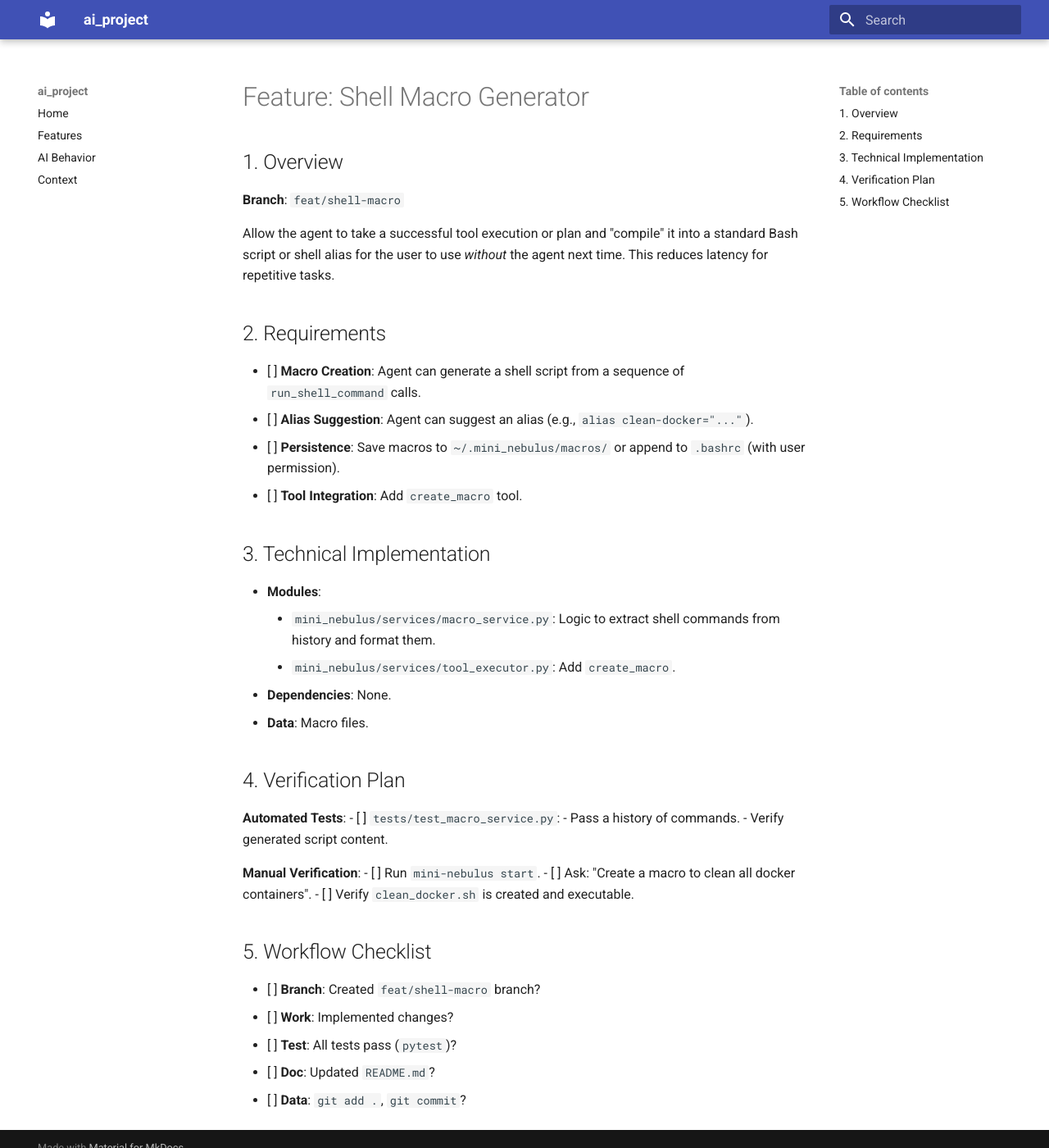
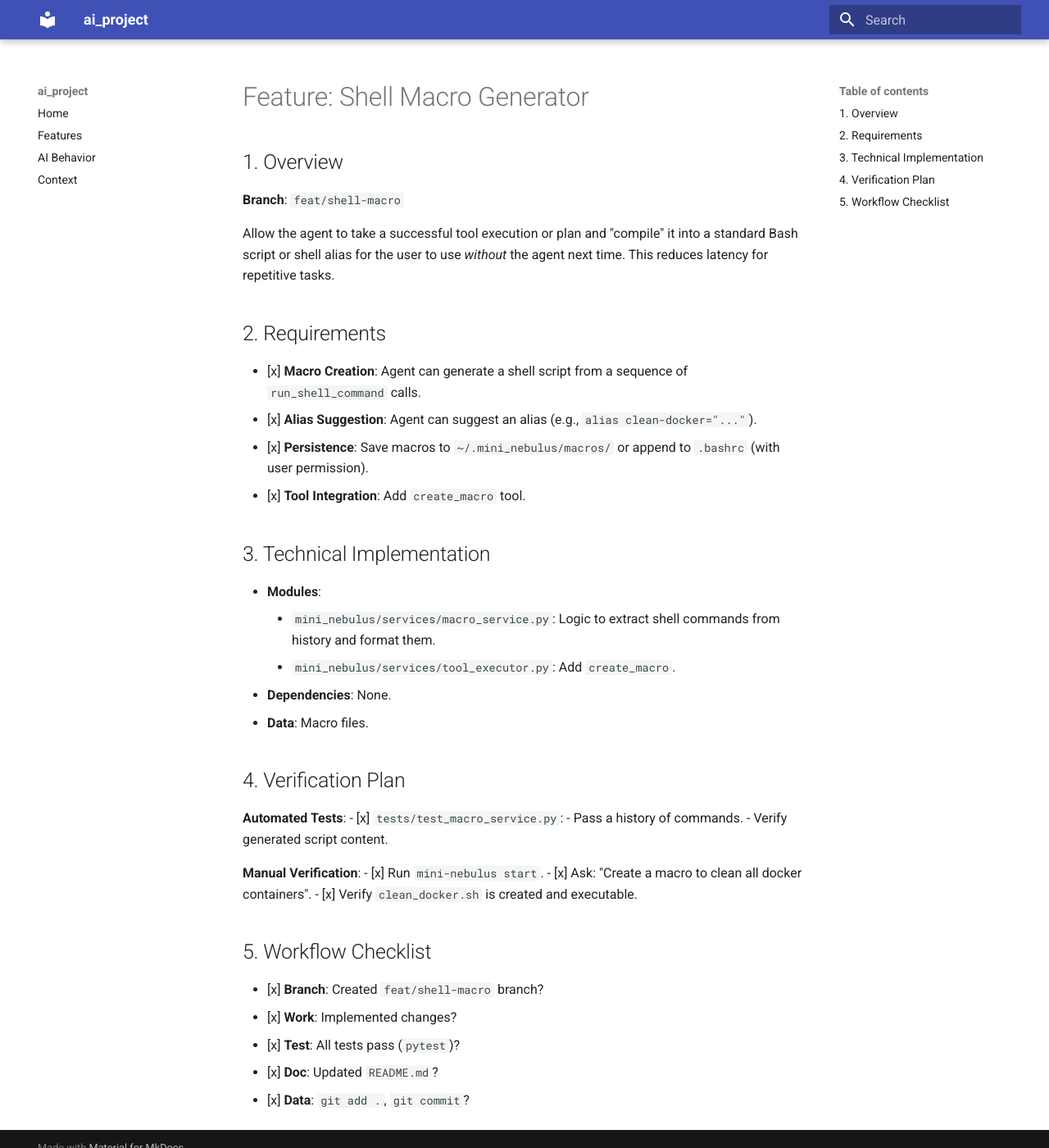
Before and after one commit to jlwestsr/nebulus-atom, an MkDocs documentation site: the page built from docs/features/shell_macro_generator.md, in a window 1280 px wide and 1400 px high. Shown: the whole window at 82% size. Built offline with MkDocs 1.6.1 and Material for MkDocs 9.7.7, drawn with Linux system fonts in a browser that asks for light colours.

```diff
--- a/docs/features/shell_macro_generator.md
+++ b/docs/features/shell_macro_generator.md
@@ -6,10 +6,10 @@
 Allow the agent to take a successful tool execution or plan and "compile" it into a standard Bash script or shell alias for the user to use *without* the agent next time. This reduces latency for repetitive tasks.
 
 ## 2. Requirements
-- [ ] **Macro Creation**: Agent can generate a shell script from a sequence of `run_shell_command` calls.
-- [ ] **Alias Suggestion**: Agent can suggest an alias (e.g., `alias clean-docker="..."`).
-- [ ] **Persistence**: Save macros to `~/.mini_nebulus/macros/` or append to `.bashrc` (with user permission).
-- [ ] **Tool Integration**: Add `create_macro` tool.
+- [x] **Macro Creation**: Agent can generate a shell script from a sequence of `run_shell_command` calls.
+- [x] **Alias Suggestion**: Agent can suggest an alias (e.g., `alias clean-docker="..."`).
+- [x] **Persistence**: Save macros to `~/.mini_nebulus/macros/` or append to `.bashrc` (with user permission).
+- [x] **Tool Integration**: Add `create_macro` tool.
 
 ## 3. Technical Implementation
 - **Modules**:
@@ -20,18 +20,18 @@ Allow the agent to take a successful tool execution or plan and "compile" it int
 
 ## 4. Verification Plan
 **Automated Tests**:
-- [ ] `tests/test_macro_service.py`:
+- [x] `tests/test_macro_service.py`:
     - Pass a history of commands.
     - Verify generated script content.
 
 **Manual Verification**:
-- [ ] Run `mini-nebulus start`.
-- [ ] Ask: "Create a macro to clean all docker containers".
-- [ ] Verify `clean_docker.sh` is created and executable.
+- [x] Run `mini-nebulus start`.
+- [x] Ask: "Create a macro to clean all docker containers".
+- [x] Verify `clean_docker.sh` is created and executable.
 
 ## 5. Workflow Checklist
-- [ ] **Branch**: Created `feat/shell-macro` branch?
-- [ ] **Work**: Implemented changes?
-- [ ] **Test**: All tests pass (`pytest`)?
-- [ ] **Doc**: Updated `README.md`?
-- [ ] **Data**: `git add .`, `git commit`?
+- [x] **Branch**: Created `feat/shell-macro` branch?
+- [x] **Work**: Implemented changes?
+- [x] **Test**: All tests pass (`pytest`)?
+- [x] **Doc**: Updated `README.md`?
+- [x] **Data**: `git add .`, `git commit`?
```
